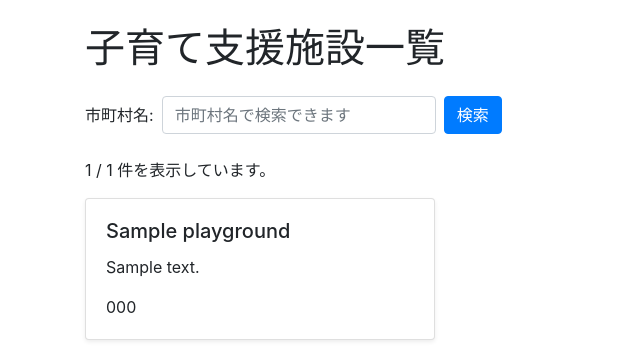
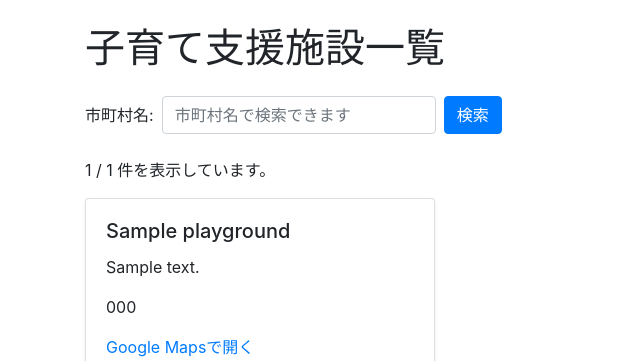
Before and after one commit to jam006097/kids-playground, a Django app: page / in a window 1280 px wide. Shown: the top 361 px of the page, without its empty margins (0-640 px from the left). Run offline with Django 5.2, Linux system fonts and the light colour scheme; tables that the repository leaves empty hold one stand-in row (values such as "Sample post"); data that the repository does not hold is empty; some libraries are stand-ins or nearby versions.

Commit message:
一覧にgooglemapのリンクを追加

```diff
--- a/myapp/static/css/styles.css
+++ b/myapp/static/css/styles.css
@@ -1,3 +1,7 @@
 .highlight {
     background-color: yellow;
 }
+
+.mb-4 {
+    margin-bottom: 1.5rem; /* Bootstrapのmb-4クラスと同じ */
+}
--- a/myapp/templates/index.html
+++ b/myapp/templates/index.html
@@ -27,12 +27,13 @@
                         <h5 class="card-title">{{ playground.name }}</h5>
                         <p class="card-text">{{ playground.address }}</p>
                         <p class="card-text">{{ playground.phone }}</p>
+                        <a href="#" onclick="searchOnGoogleMaps('{{ playground.name }}', '{{ playground.address }}', '{{ playground.phone }}')">Google Mapsで開く</a>
                     </div>
                 </div>
             </div>
             {% endfor %}
         </div>
-        <div id="map" style="height: 500px; width: 100%;"></div>
+        <div id="map" class="mb-4" style="height: 500px; width: 100%;"></div>
     </div>
     <script src="https://code.jquery.com/jquery-3.5.1.slim.min.js"></script>
     <script src="https://cdn.jsdelivr.net/npm/@popperjs/core@2.5.4/dist/umd/popper.min.js"></script>
```
